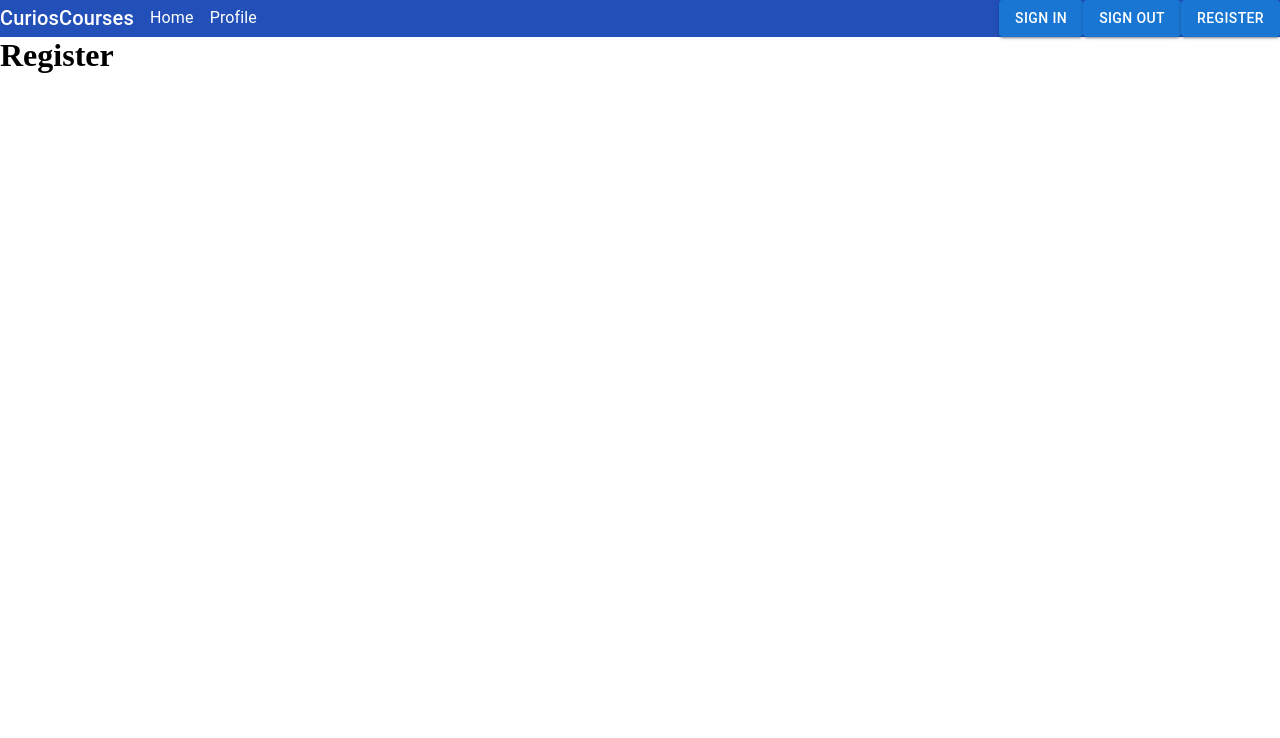
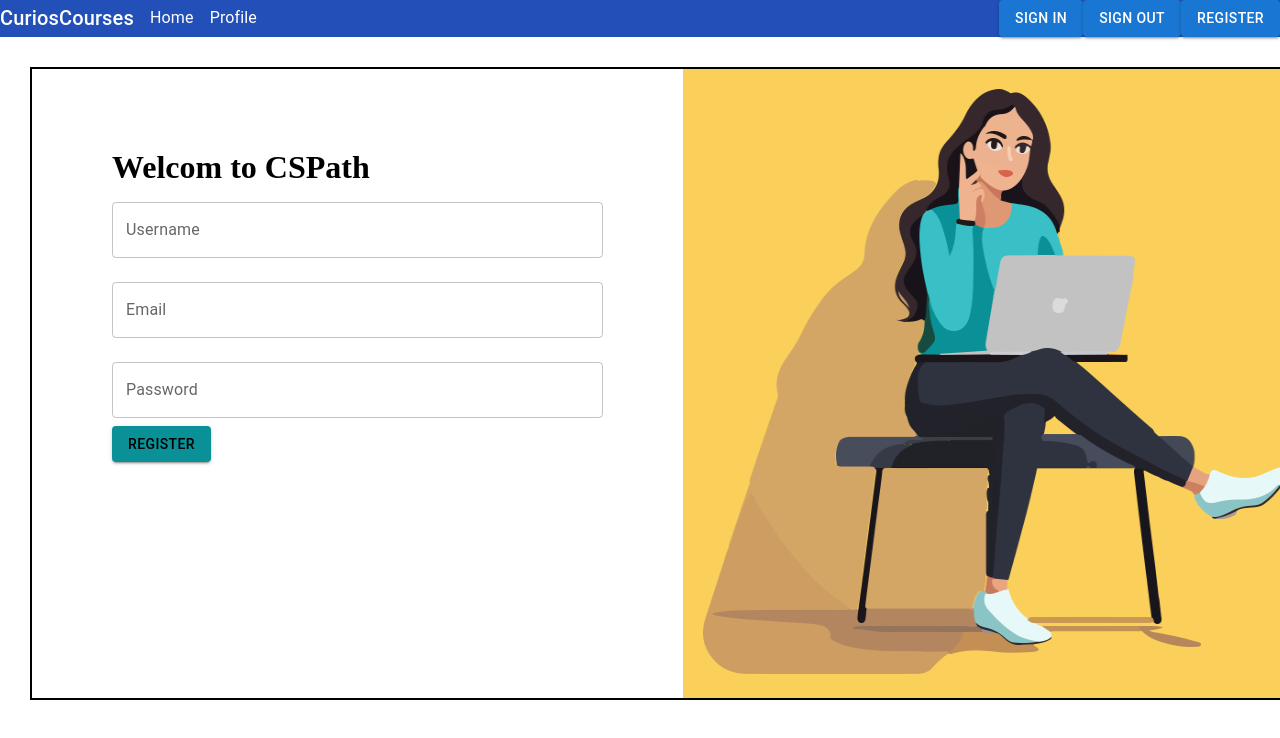
Before and after one commit to SaraYaraghtala/e-learning, a Next.js app: page /register in a window 1280 px wide. Shown: the top 738 px of the page. Built offline with nearby package versions, Linux system fonts and the light colour scheme.

Commit message:
create new componnet is called register

```diff
--- a/app/login/login.module.scss
+++ b/app/login/login.module.scss
@@ -1,7 +1,7 @@
 .login {
     display: block;
     max-width: 40rem;
-    margin: auto;
+
     text-align: center;
     padding-top: 5rem;
 }
--- a/app/register/page.tsx
+++ b/app/register/page.tsx
@@ -1,9 +1,112 @@
-import React from 'react';
+"use client";
 
-const RegisterPage = () => {
-    return (
-        <h1>Register</h1>
-    );
+import React, { useState, SyntheticEvent } from "react";
+import TextField from "@mui/material/TextField";
+import Button from "@mui/material/Button";
+import Box from "@mui/material/Box";
+import Image from "next/image";
+import mypic from "../assets/register.png";
+
+const RegistrationForm: React.FC = () => {
+  const [username, setUsername] = useState("");
+  const [email, setEmail] = useState("");
+  const [password, setPassword] = useState("");
+
+  const handleRegister = async (e: SyntheticEvent) => {
+    e.preventDefault();
+    try {
+      console.log({ username, email, password });
+      const response = await fetch(
+        "http://localhost:1337/api/auth/local/register",
+        {
+          method: "POST",
+          headers: {
+            "Content-type": "application/json",
+          },
+          body: JSON.stringify({ username, email, password }),
+        }
+      );
+      const data = await response.json();
+    } catch (error) {
+      console.error("Registration error:", error);
+    }
+  };
+
+  return (
+    <Box
+      sx={{
+        display: "flex",
+        width: "100%",
+        height: "100%",
+        border: "2px solid #000",
+        margin: "30px",
+        marginRight:"20px"
+      }}
+    >
+      <Box
+        sx={{
+          width: "100%",
+          height: "100%",
+          margin: "80px",
+        }}
+      >
+        <h1> Welcom to CSPath</h1>
+        <form onSubmit={handleRegister}>
+          <TextField
+            label="Username"
+            variant="outlined"
+            value={username}
+            onChange={(e) => setUsername(e.target.value)}
+            fullWidth
+            margin="normal"
+          />
+          <TextField
+            label="Email"
+            variant="outlined"
+            type="email"
+            value={email}
+            onChange={(e) => setEmail(e.target.value)}
+            fullWidth
+            margin="normal"
+          />
+          <TextField
+            label="Password"
+            variant="outlined"
+            type="password"
+            value={password}
+            onChange={(e) => setPassword(e.target.value)}
+            fullWidth
+            margin="normal"
+          />
+
+          <Button type="submit" variant="contained" color="inherit" sx={{backgroundColor:"#099197"}}>
+            Register
+          </Button>
+        </form>
+      </Box>
+      <Box
+        sx={{
+          width: "100%",
+          height: "100%",
+          backgroundColor: "#FAD05A",
+        }}
+      >
+        <Image
+          style={{
+            backgroundColor: "#FAD05A",
+            width: "585px",
+            margin: "20px",
+            height: "585px",
+
+          }}
+          src={mypic}
+          alt="Register Image"
+          width={800} // Set the desired width
+          height={800} // Set the desired height
+        />
+      </Box>
+    </Box>
+  );
 };
 
-export default RegisterPage;
+export default RegistrationForm;
```
Also changed, not shown: app/assets/register.png (added).
